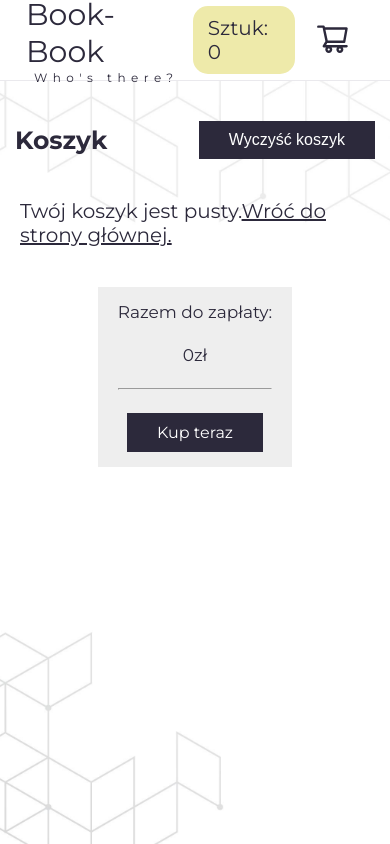
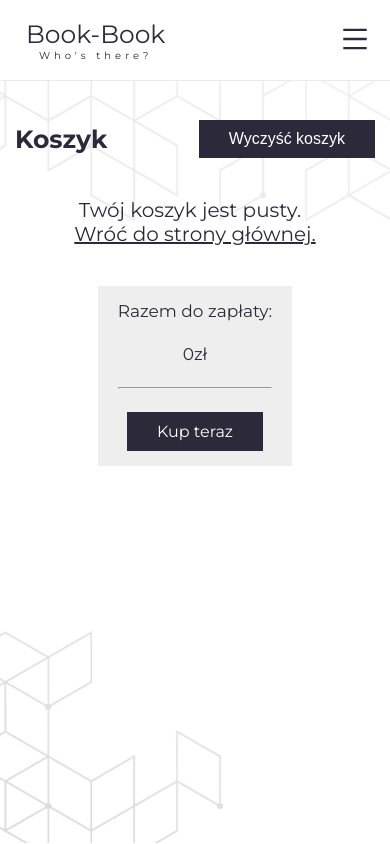
Before and after one commit to jarekm04/book-book_bookstore, a React (Create React App) app: page /koszyk in a window 390 px wide. Built offline with nearby package versions, Linux system fonts and the light colour scheme.

Commit message:
added mobile menu

```diff
--- a/src/components/App.jsx
+++ b/src/components/App.jsx
@@ -1,8 +1,8 @@
 import {BrowserRouter as Router, Routes, Route} from "react-router-dom";
-import Header from "./Nav/Header";
+import Header from "./Header/Header";
 import Home from "./Home/Home";
 import ShoppingCart from "./ShoppingCart/ShoppingCart";
-import OrderForm from "./Form/OrderForm";
+import Form from "./Form/Form";
 
 function App() {
     return (
@@ -11,7 +11,7 @@ function App() {
         <Routes>
             <Route path="/" element={<Home />} />
             <Route path="/koszyk" element={<ShoppingCart />} />
-            <Route path="/zamowienie" element={<OrderForm />} />
+            <Route path="/zamowienie" element={<Form />} />
         </Routes>
     </Router>
   );
--- a/src/components/Form/OrderForm.jsx
+++ b/src/components/Form/Form.jsx
@@ -1,11 +1,11 @@
 import {useState} from "react";
-import {useNavigate} from "react-router-dom";
+import {Link, useNavigate} from "react-router-dom";
 import {useDispatch, useSelector} from "react-redux";
 import axios from "axios";
 import FormInput from "./elements/FormInput";
 import {resetCart} from "../../redux/actions/cartActions";
 
-const OrderForm = () => {
+const Form = () => {
     const navigate = useNavigate();
     const dispatch = useDispatch();
     const cart = useSelector(state => state.cart);
@@ -105,11 +105,17 @@ const OrderForm = () => {
                         />
                     ))}
                     {booksPrice < 1 ? (
-                        <p>Nie wybrano żadnej z książek</p>
+                        <>
+                            <p>Nie wybrano żadnej z książek</p>
+                            <Link to="/koszyk">Wróć do koszyka</Link>
+                        </>
                     ) : (
                         <>
                             <p>Cena całkowita: {booksPrice}</p>
-                            <button>Wyślij</button>
+                            <div className="form__buttons">
+                                <Link to="/koszyk">Wróć</Link>
+                                <button type="submit">Wyślij</button>
+                            </div>
                         </>
                     )}
                 </form>
@@ -118,4 +124,4 @@ const OrderForm = () => {
     );
 };
 
-export default OrderForm;
+export default Form;
--- /dev/null
+++ b/src/components/Header/Header.jsx
@@ -0,0 +1,67 @@
+import {useState} from "react";
+import {Link} from "react-router-dom";
+import {useSelector} from "react-redux";
+import {AiFillCloseCircle, AiOutlineMenu, AiOutlineShoppingCart} from "react-icons/ai";
+
+const Header = () => {
+    const [sidebar, setSidebar] = useState(false);
+    const cart = useSelector(state => state.cart);
+    const {cartItems} = cart;
+
+    const getCartCount = () => {
+        return cartItems.reduce((qty, item) => parseInt(item.quantity) + qty, 0);
+    }
+
+    console.log(sidebar)
+
+    return (
+        <>
+            <header className="header">
+                <div className="container">
+                    <Link to="/" className="header__logo">
+                        <p className="logo__textTop">
+                            Book-Book
+                        </p>
+                        <p className="logo__textBottom">
+                            Who's there?
+                        </p>
+                    </Link>
+                    <nav className="header__purchase desktop">
+                        <p className="purchase__quantity">
+                            Sztuk: {getCartCount()}
+                        </p>
+                        <Link to="/koszyk">
+                            <AiOutlineShoppingCart className="purchase__icon"/>
+                        </Link>
+                    </nav>
+
+                    <nav className="header__purchase mobile">
+                        {sidebar ? (
+                            <AiFillCloseCircle
+                                className="mobile__openIcon"
+                                onClick={() => setSidebar(!sidebar)}
+                            />
+                        ) : (
+                            <AiOutlineMenu
+                                className="mobile__openIcon"
+                                onClick={() => setSidebar(!sidebar)}
+                            />
+                        )}
+                        <div
+                            className={sidebar ? "mobile__menu active" : "mobile__menu"}
+                        >
+                            <p className="purchase__quantity">
+                                Sztuk: {getCartCount()}
+                            </p>
+                            <Link to="/koszyk">
+                                <AiOutlineShoppingCart className="purchase__icon"/>
+                            </Link>
+                        </div>
+                    </nav>
+                </div>
+            </header>
+        </>
+    );
+};
+
+export default Header;
--- a/src/components/Nav/Header.jsx
+++ /dev/null
@@ -1,37 +0,0 @@
-import {Link} from "react-router-dom";
-import {useSelector} from "react-redux";
-import {AiOutlineShoppingCart} from "react-icons/ai";
-
-const Header = () => {
-    const cart = useSelector(state => state.cart);
-    const { cartItems } = cart;
-
-    const getCartCount = () => {
-        return cartItems.reduce((qty, item) => parseInt(item.quantity) + qty, 0);
-    }
-
-    return (
-        <header className="header">
-            <div className="container">
-                <Link to="/" className="header__logo">
-                    <p className="logo__textTop">
-                        Book-Book
-                    </p>
-                    <p className="logo__textBottom">
-                        Who's there?
-                    </p>
-                </Link>
-                <div className="header__purchase">
-                    <p className="purchase__quantity">
-                        Sztuk: {getCartCount()}
-                    </p>
-                    <Link to="/koszyk">
-                        <AiOutlineShoppingCart className="purchase__icon"/>
-                    </Link>
-                </div>
-            </div>
-        </header>
-    );
-};
-
-export default Header;
--- a/src/components/ShoppingCart/ShoppingCart.jsx
+++ b/src/components/ShoppingCart/ShoppingCart.jsx
@@ -43,7 +43,7 @@ const ShoppingCart = () => {
                     <ul className="products__list">
                         {cartItems.length === 0 ? (
                             <div className="products__empty">
-                                Twój koszyk jest pusty.
+                                <p>Twój koszyk jest pusty.</p>
                                 <Link to="/">Wróć do strony głównej.</Link>
                             </div>
                         ) : (
--- a/src/styles/components/orderForm.scss
+++ b/src/styles/components/form.scss
@@ -3,6 +3,7 @@
   background-image: url("../../assets/5570863.jpg");
   background-size: cover;
   background-position: center;
+  margin-top: 8rem;
 
   .container {
     display: flex;
@@ -49,15 +50,32 @@
         }
       }
 
-      p {
+      p, a {
         font-size: 1.6rem;
         margin-top: 1rem;
+        color: $color-ltBlack;
       }
 
-      button {
-        @include btn-style;
-        border-radius: 1rem;
+      .form__buttons {
         margin-top: 3rem;
+
+        a {
+          @include btn-style;
+          border-radius: 1rem;
+          color: $color-ltBlack;
+          background-color: $color-ltGray;
+          border: 0.1rem solid $color-ltBlack;
+          margin-right: 1rem;
+
+          &:hover {
+            background-color: $color-ltGold;
+          }
+        }
+
+        button {
+          @include btn-style;
+          border-radius: 1rem;
+        }
       }
     }
   }
--- a/src/styles/components/header.scss
+++ b/src/styles/components/header.scss
@@ -1,6 +1,12 @@
 .header {
+  position: fixed;
+  top: 0;
+  left: 0;
+  width: 100%;
   padding: 0 2rem;
   border-bottom: 0.1rem solid #eae9ed;
+  background-color: $color-white;
+  z-index: 100;
 
   .container {
     display: flex;
@@ -25,18 +31,24 @@
 
       .logo__textTop {
         font-size: 3rem;
+        @include sm-screen {
+          font-size: 2.5rem;
+        }
       }
 
       .logo__textBottom {
-        font-size: 1.2rem;
-        letter-spacing: 0.55rem;
+        font-size: 1rem;
+        letter-spacing: 0.4rem;
       }
     }
 
-    .header__purchase {
+    .header__purchase.desktop {
       display: flex;
       align-items: center;
       margin-right: 2rem;
+      @include sm-screen {
+        display: none;
+      }
 
       .purchase__quantity {
         font-size: 2rem;
@@ -59,3 +71,62 @@
     }
   }
 }
+
+
+.header__purchase.mobile {
+  display: none;
+
+  @include sm-screen {
+    display: block;
+
+    .mobile__openIcon {
+      font-size: 3rem;
+      cursor: pointer;
+      transition: .2s ease;
+
+      &:hover {
+        transform: scale(1.2);
+      }
+    }
+
+
+    .mobile__menu {
+      position: fixed;
+      top: 8rem;
+      right: -12rem;
+      width: 12rem;
+      height: 12rem;
+      display: flex;
+      flex-direction: column;
+      justify-content: center;
+      align-items: center;
+      gap: 2rem;
+      transition: .3s ease;
+      background: $color-white;
+      border-bottom-width: 0.1rem;
+      border-bottom-style: solid;
+      border-bottom-color: gray;
+      border-left-width: 0.1rem;
+      border-left-style: solid;
+      border-left-color: gray;
+
+      &.active {
+        right: 0;
+      }
+
+      .purchase__quantity {
+        font-size: 1.6rem;
+      }
+
+      .purchase__icon {
+        font-size: 2.8rem;
+        color: $color-ltBlack;
+        transition: .2s ease;
+
+        &:hover {
+          transform: scale(1.2);
+        }
+      }
+    }
+  }
+}
--- a/src/styles/components/home.scss
+++ b/src/styles/components/home.scss
@@ -3,6 +3,7 @@
   background-image: url("../../assets/5570863.jpg");
   background-size: cover;
   background-position: center;
+  margin-top: 8rem;
 
   .container {
     display: grid;
--- a/src/styles/components/shoppingCart.scss
+++ b/src/styles/components/shoppingCart.scss
@@ -3,6 +3,7 @@
   background-image: url("../../assets/5570863.jpg");
   background-size: cover;
   background-position: center;
+  margin-top: 8rem;
 
   .container {
     display: flex;
@@ -35,8 +36,15 @@
         margin: 0 1rem 2rem 1rem;
 
         .products__empty {
+          display: flex;
+          justify-content: center;
+          flex-wrap: wrap;
           font-size: 2rem;
           margin: 2rem 0;
+
+          p {
+            margin-right: 1rem;
+          }
 
           a {
             color: $color-ltBlack;
--- a/src/styles/main.scss
+++ b/src/styles/main.scss
@@ -5,4 +5,4 @@
 @import "components/header";
 @import "components/home";
 @import "components/shoppingCart";
-@import "components/orderForm";
+@import "components/form";
--- a/src/styles/settings/variables.scss
+++ b/src/styles/settings/variables.scss
@@ -10,4 +10,4 @@ $font-primary: 'Montserrat', sans-serif;
 
 $breakpoint-lg-screen: 1000px;
 $breakpoint-md-screen: 800px;
-$breakpoint-sm-screen: 600px;
+$breakpoint-sm-screen: 500px;
```
